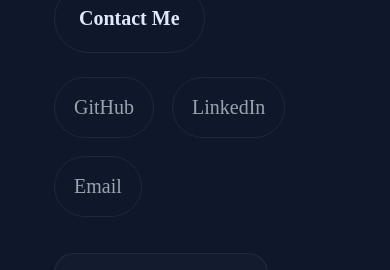
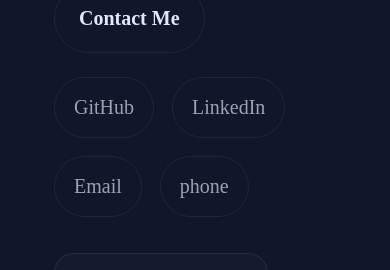
Before and after one commit to LaVenganzaDelLadron/portfolio, a React app: page / in a window 390 px wide. Shown: the part 1442-1712 px from the top of the page. Built offline with nearby package versions, Linux system fonts and the light colour scheme; the HTML template or start-up script is replaced by a standard one; a web font is replaced by a local one.

Commit message:
add phone number for contact

```diff
--- a/src/App.css
+++ b/src/App.css
@@ -1,12 +1,61 @@
 .app-shell {
   min-height: 100vh;
   background: var(--bg);
+  position: relative;
+  overflow-x: hidden;
+}
+
+.app-shell::before,
+.app-shell::after {
+  content: '';
+  position: fixed;
+  border-radius: 50%;
+  filter: blur(80px);
+  opacity: 0.15;
+  pointer-events: none;
+  z-index: 0;
+  animation: float 15s ease-in-out infinite;
+}
+
+.app-shell::before {
+  width: 400px;
+  height: 400px;
+  background: radial-gradient(circle, #818cf8 0%, transparent 70%);
+  top: -100px;
+  left: -100px;
+  animation-delay: 0s;
+}
+
+.app-shell::after {
+  width: 300px;
+  height: 300px;
+  background: radial-gradient(circle, #a78bfa 0%, transparent 70%);
+  bottom: -50px;
+  right: -50px;
+  animation-delay: 5s;
+}
+
+@keyframes float {
+  0%, 100% {
+    transform: translate(0, 0);
+  }
+  25% {
+    transform: translate(50px, -50px);
+  }
+  50% {
+    transform: translate(-30px, 50px);
+  }
+  75% {
+    transform: translate(30px, 30px);
+  }
 }
 
 .main-content {
   max-width: 1180px;
   margin: 0 auto;
   padding: 0 1.5rem 3rem;
+  position: relative;
+  z-index: 1;
 }
 
 .counter {
--- a/src/components/Footer/Footer.tsx
+++ b/src/components/Footer/Footer.tsx
@@ -6,17 +6,10 @@
     <footer className="footer">
       <div className="footer__inner">
         <div>
-          <p className="footer__title">Dark Glitch</p>
+          <p className="footer__title">Elton John Justaga</p>
           <p className="footer__copy">© 2026. Crafted with React, TypeScript, and thoughtful design.</p>
         </div>
 
-        <div className="footer__socials">
-          {socialLinks.map((link) => (
-            <a key={link.label} href={link.href} target="_blank" rel="noreferrer" className="footer__social">
-              {link.label}
-            </a>
-          ))}
-        </div>
 
         <a href="#home" className="footer__top">
           Back to top ↑
--- a/src/data/content.ts
+++ b/src/data/content.ts
@@ -178,5 +178,6 @@
 export const socialLinks = [
   { label: 'GitHub', href: 'https://github.com/LaVenganzaDelLadron', icon: 'GH' },
   { label: 'LinkedIn', href: 'https://www.linkedin.com/in/elton-justaga-71373b342/', icon: 'in' },
-  { label: 'Email', href: 'mailto:eltonofficial@gmail.com', icon: '@' }
+  { label: 'Email', href: 'mailto:eltonofficial@gmail.com', icon: '@' },
+  { label: 'phone', text: '+639972977654', icon: 'phone' }
 ];
--- a/src/pages/contact/Contact.css
+++ b/src/pages/contact/Contact.css
@@ -1,6 +1,6 @@
 .contact-grid {
   display: grid;
-  grid-template-columns: 0.9fr 1.1fr;
+  grid-template-columns: 1fr;
   gap: 1.5rem;
   align-items: start;
 }
@@ -40,8 +40,17 @@
   border-color: var(--accent-soft);
 }
 
+.contact-social-text {
+  padding: 0.68rem 0.95rem;
+  border: 1px solid var(--border);
+  border-radius: 999px;
+  color: var(--text-muted);
+  display: inline-block;
+}
+
 .contact-form-panel {
   width: 100%;
+  display: none;
 }
 
 .contact-form {
--- a/src/pages/contact/Contact.tsx
+++ b/src/pages/contact/Contact.tsx
@@ -24,9 +24,15 @@
 
           <div className="contact-socials">
             {socialLinks.map((link) => (
-              <a key={link.label} href={link.href} target="_blank" rel="noreferrer">
-                {link.label}
-              </a>
+              'text' in link ? (
+                <span key={link.label} className="contact-social-text">
+                  {link.text}
+                </span>
+              ) : (
+                <a key={link.label} href={link.href} target="_blank" rel="noreferrer">
+                  {link.label}
+                </a>
+              )
             ))}
           </div>
         </Reveal>
```
